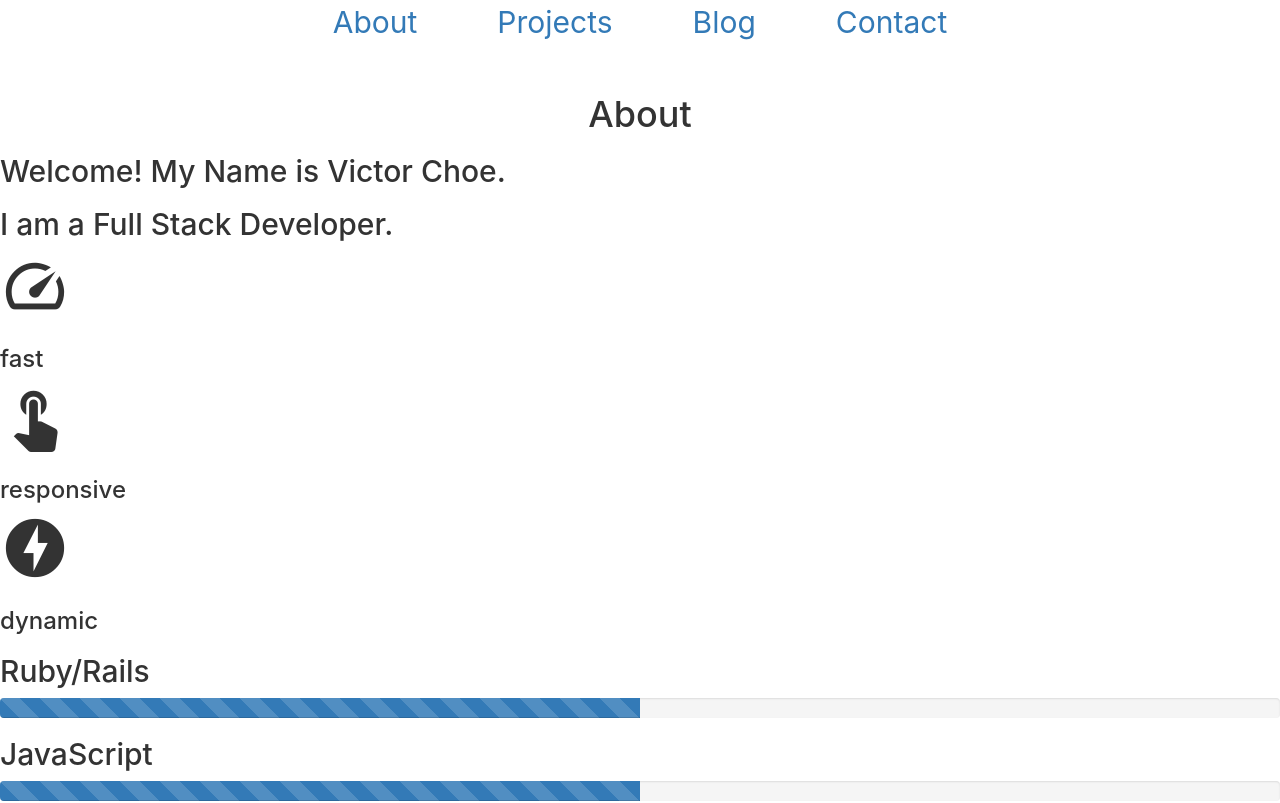
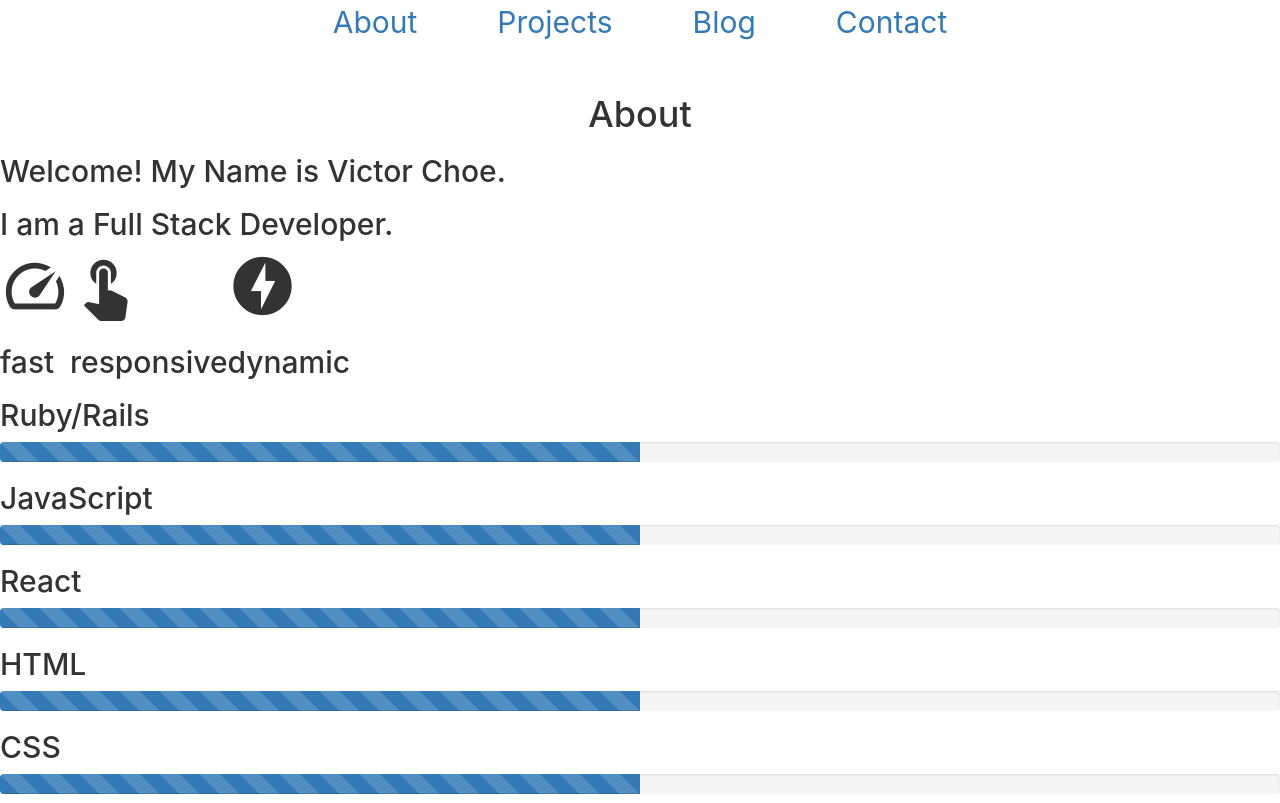
Before and after one commit to vchoe89/discard, a React (Create React App) app: page / in a window 1280 px wide. Shown: the top 803 px of the page. Built offline with nearby package versions, Linux system fonts and the light colour scheme.

Commit message:
fixed float bug

```diff
--- a/src/components/About.js
+++ b/src/components/About.js
@@ -10,23 +10,25 @@ class About extends React.Component{
         <h1 id='headlines'>About</h1>
         <h2 id='welcome-header'>Welcome! My Name is Victor Choe.</h2>
         <h2 id='welcome-header'>I am a Full Stack Developer.</h2>
+
           <div id='icon-section'>
-            <div id='about-icons'>
+            <div id='about-icons1'>
               <i class="material-icons">speed</i>
-                <h3>fast</h3>
+                <h3 id='secondary-header'>fast</h3>
             </div>
-            <div id='about-icons'>
+            <div id='about-icons2' >
               <i class="material-icons">touch_app</i>
-                <h3>responsive</h3>
+                <h3 id='secondary-header'>responsive</h3>
             </div>
-            <div id='about-icons'>
+            <div id='about-icons3'>
               <i class="material-icons">offline_bolt</i>
-                <h3>dynamic</h3>
+                <h3 id='secondary-header'>dynamic</h3>
             </div>
+          </div>
+
             <div id='bar-section'>
               <h2 id='bar-names'>Ruby/Rails</h2>
               <ProgressBar animated now={50} />
-            </div>
             <div id='bar-section'>
               <h2 id='bar-names'>JavaScript</h2>
               <ProgressBar animated now={50} />
--- a/src/index.css
+++ b/src/index.css
@@ -16,6 +16,18 @@ code {
   padding-top: 5px;
 }
 
+#about-icons2{
+  float: left;
+}
+
+#about-icons1{
+  float: left;
+}
+
+#bar-section{
+
+}
+
 .nav-link{
   padding-left: 40px;
   padding-right: 40px;
@@ -28,3 +40,7 @@ code {
 .material-icons{
   font-size: 70px;
 }
+
+#secondary-header{
+  font-size: 30px;
+}
```
